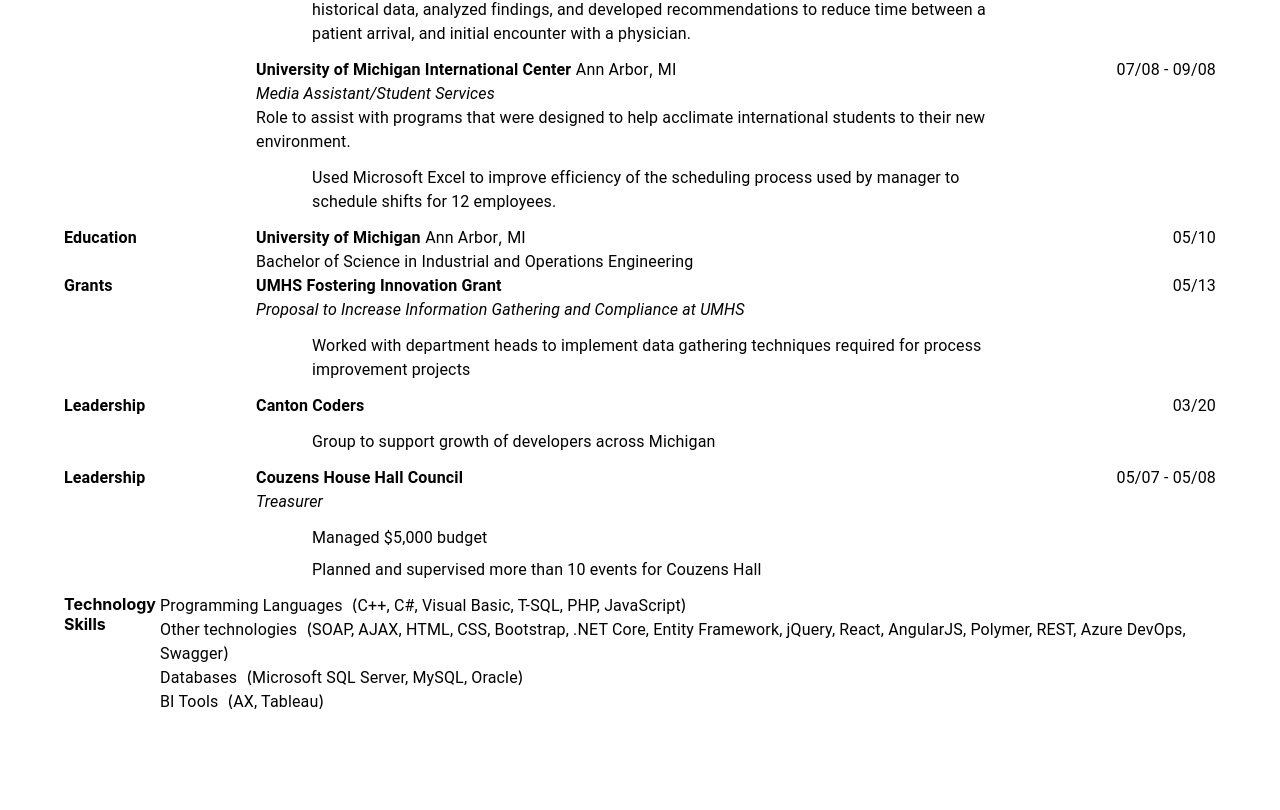
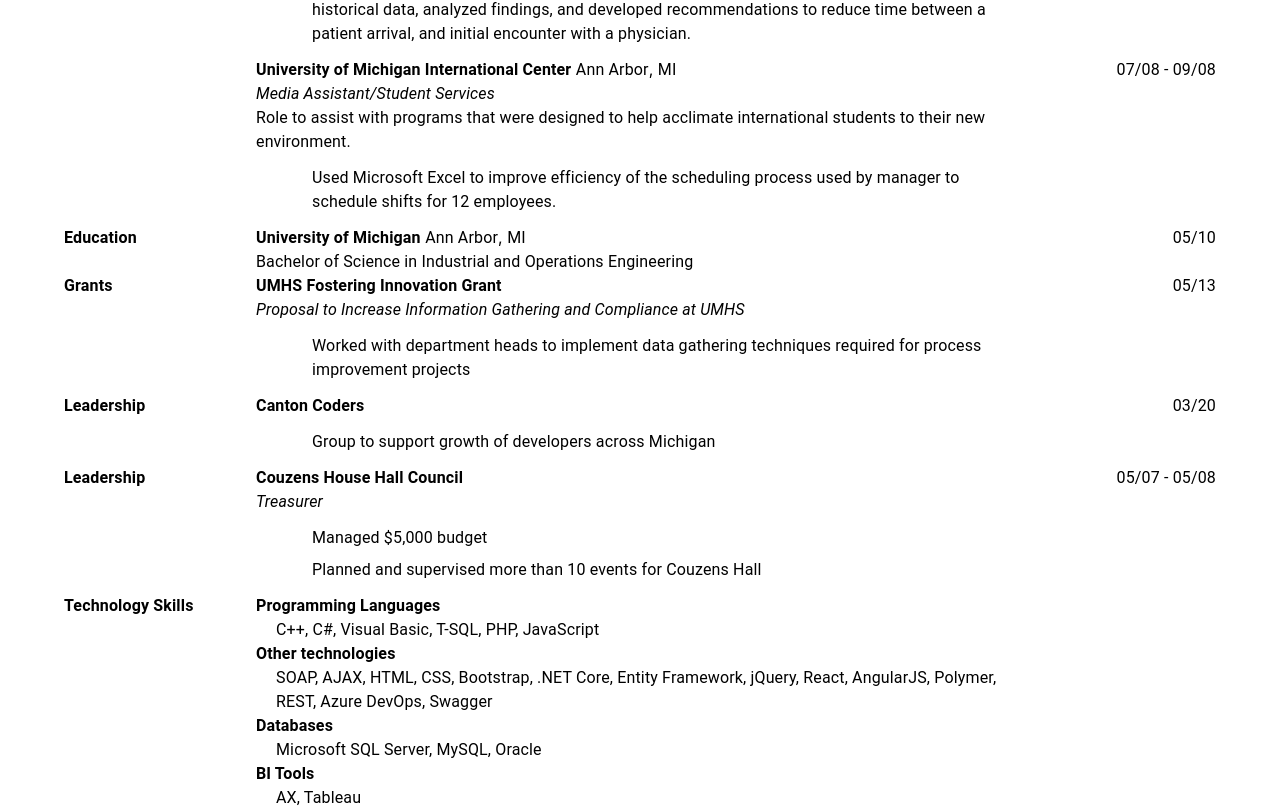
Before and after one commit to mclaysen/website, a React (Create React App) app: page / in a window 1280 px wide. Shown: the part 2673-3483 px from the top of the page. Before the commit the page ends 3387 px from the top, so only its background shows below. Built offline with nearby package versions, Linux system fonts and the light colour scheme.

Commit message:
update the resume props for other skills

```diff
--- a/public/data/resume.json
+++ b/public/data/resume.json
@@ -224,28 +224,32 @@
     "skills":
     [
         {
-            "category": "Programming Languages",
+            "category": "Technology Skills",
+            "specificSkills":
+            [
+                {
+                    "type": "Programming Languages",
                     "examples":
                     [
                         "C++", "C#", "Visual Basic", "T-SQL", "PHP", "JavaScript"
                     ]
                 },
                 {
-            "category": "Other technologies",
+                    "type": "Other technologies",
                     "examples":
                     [
                         "SOAP", "AJAX", "HTML", "CSS", "Bootstrap", ".NET Core", "Entity Framework", "jQuery", "React", "AngularJS", "Polymer", "REST", "Azure DevOps", "Swagger"
                     ]
                 },
                 {
-            "category": "Databases",
+                    "type": "Databases",
                     "examples":
                     [
                         "Microsoft SQL Server", "MySQL", "Oracle"
                     ]
                 },
                 {
-            "category": "BI Tools",
+                    "type": "BI Tools",
                     "examples":
                     [
                         "AX", "Tableau"
@@ -253,3 +257,5 @@
                 }
             ]
         }
+    ]
+}
--- a/src/components/OtherSkills.tsx
+++ b/src/components/OtherSkills.tsx
@@ -1,35 +1,42 @@
 import Grid from '@mui/material/Grid';
 import Box from '@mui/material/Box';
 import Typography from '@mui/material/Typography';
-import { RelevantSkills } from './ResumeProps';
+import { SkillInformation } from './ResumeProps';
 import { ThemeProvider } from '@mui/material/styles';
 import {theme} from '../theme/typeography';
+import { Title } from './Resume.styles';
+import { useMediaQuery } from '@mui/material';
 
-const OtherSkills = ({skills} : {skills: RelevantSkills[]}) => {
+const OtherSkills = ({skills} : {skills: SkillInformation[]}) => {
+  const isSmallScreen = useMediaQuery(theme.breakpoints.down('md'));
 
   return (<Box sx={{
     display: "flex",
     textAlign: "left"
   }}>
     <ThemeProvider theme={theme}>
+      {skills.map((skillType, index)=> {
+        return (
         <Grid container>
-        <Grid item xs={1}>
-          <Box sx={{fontWeight: 'bold'}}>Technology Skills</Box>
+          <Grid item xs={12} md={2}>
+            <Title>{skillType.category}</Title>
           </Grid>
-        <Grid item xs={11}>
+          {isSmallScreen && <Grid item xs={1}></Grid>}
+          <Grid item xs={11} md={8}>
             <Box>
-            {skills.map((value, index)=>{
+              {skillType.specificSkills.map((skillInfo, index)=>{
                   return <Box>
-                    <Typography>{value.category}</Typography>&nbsp;
-                    ({value.examples.map((example, index)=>{
-                        let separator = index!==value.examples.length-1 ? ", " : "";
-                        return <Typography>{example}{separator}</Typography>
-                    })})
+                      <Typography sx={{fontWeight:'bold'}}>{skillInfo.type}</Typography>
+                      <br />
+                      <Box sx={{paddingLeft:'20px'}}>
+                        <Typography>{skillInfo.examples.join(", ")}</Typography>
+                      </Box>
                   </Box>
               })}
             </Box>
           </Grid>
-      </Grid>
+        </Grid>)
+      })}
     </ThemeProvider>
   </Box>
   )
```
Also changed, not shown: src/components/ResumeProps.ts (+7 -2 lines). Lines whose indentation alone changed are shown as unchanged.
